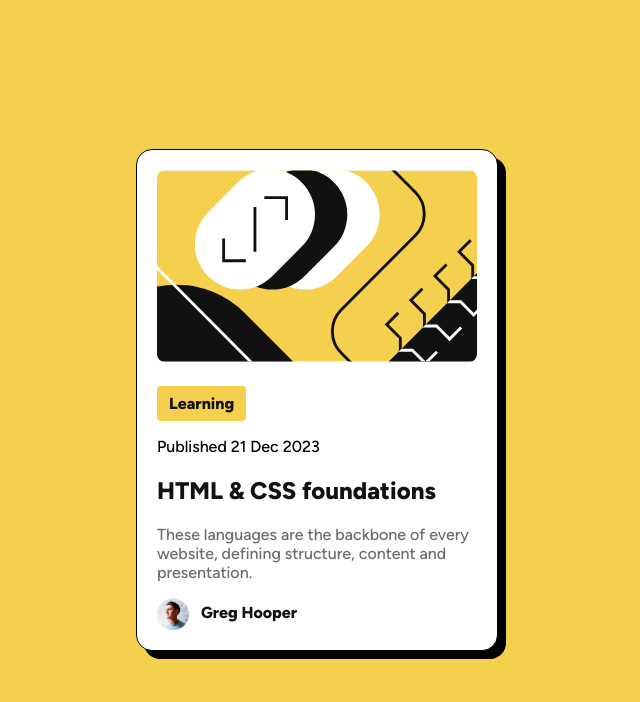
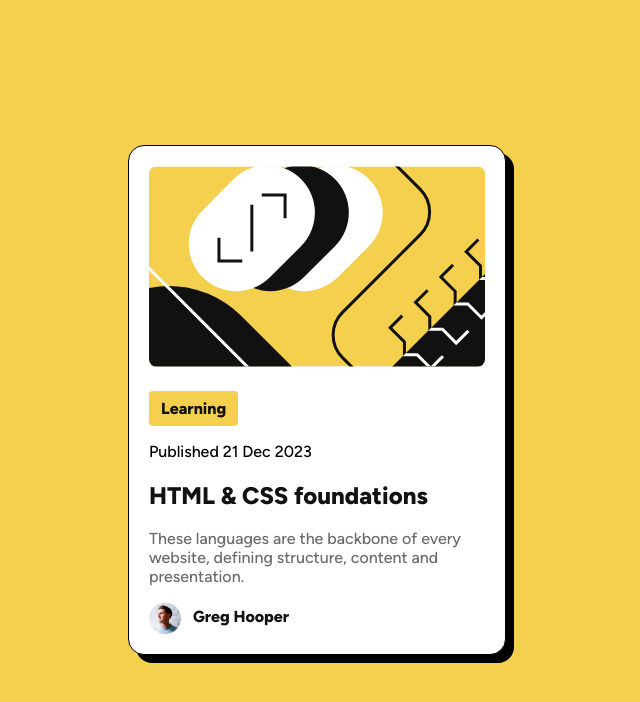
Before and after one commit to b16h22/blog_preview_card_solution, a plain HTML site: page index.html in a window 1280 px wide. Shown: the whole page, without its empty margins (323-963 px from the left). Drawn offline with Linux system fonts and the light colour scheme.

Commit message:
fix the element sizing

```diff
--- a/index.html
+++ b/index.html
@@ -38,17 +38,17 @@
 
     .headerimage {
       border-radius: 8px;
-      width: 320px;
+      width: 336px;
     }
 
     .text {
       margin-top: 20px;
-      width: 320px;
+      width: 336px;
     }
 
     .author {
       display: inline-block;
-      width: 320px;
+      width: 336px;
     }
 
     .yellowbutton {
```
